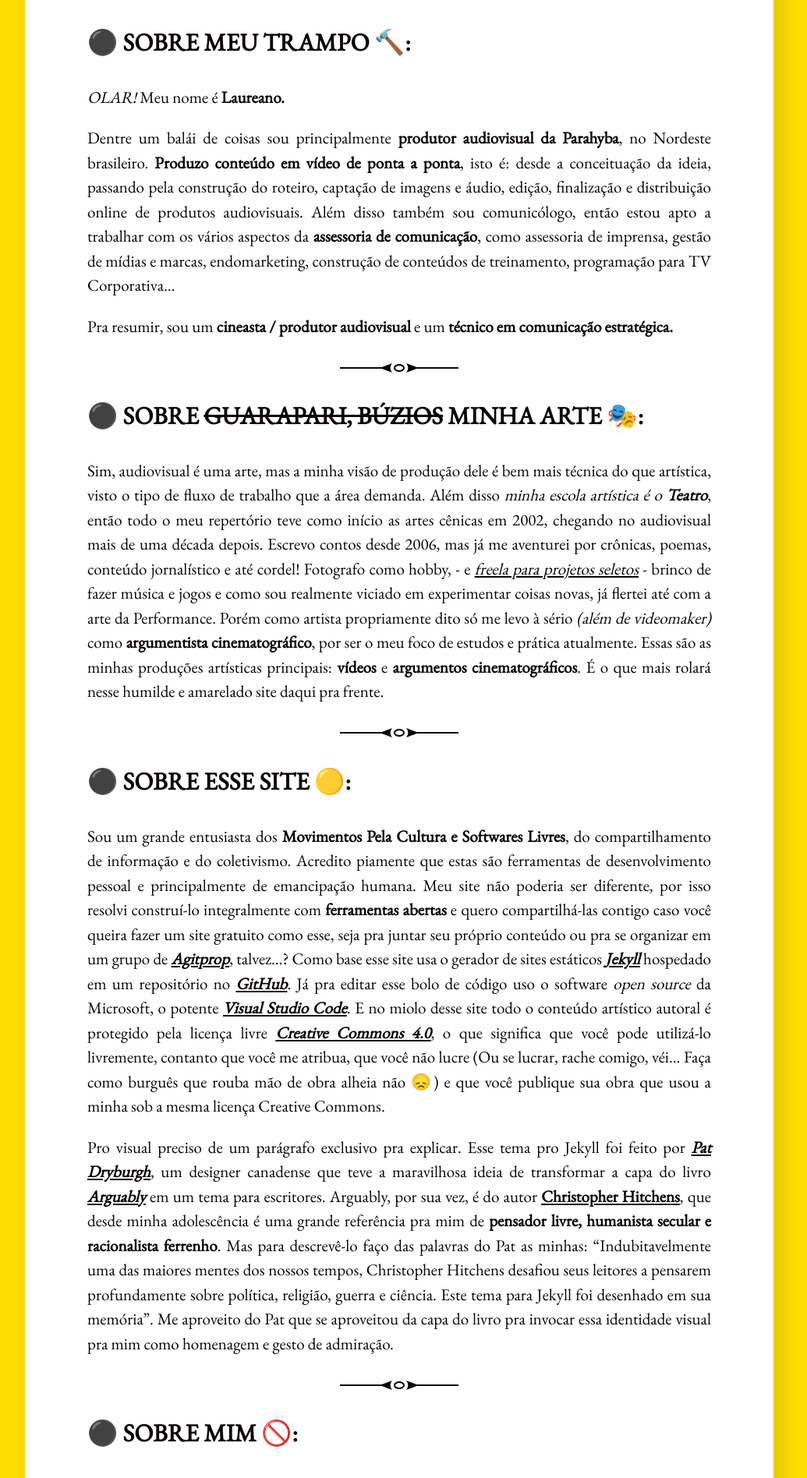
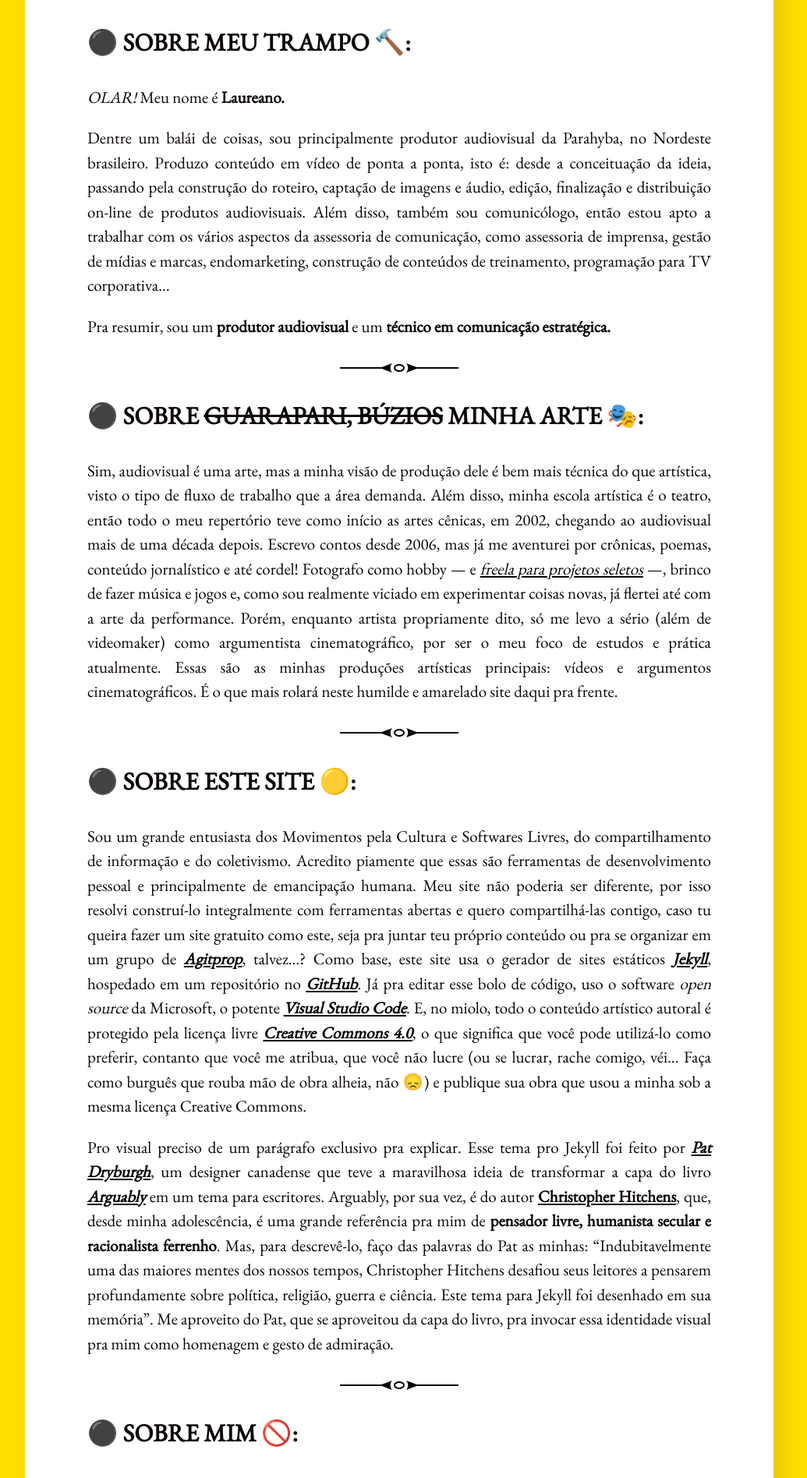
Before and after one commit to tropicaos/laueu, a Jekyll site: the page built from sobre.md, in a window 1280 px wide. Shown: the part 980-2876 px from the top of the page at 78% size, without its empty margins (128-1163 px from the left). Built offline with Jekyll 4.4.1, drawn with Linux system fonts in a browser that asks for light colours; comment, search, counter and statistics services are not loaded; some of the changed text lies outside the part shown.

Commit message:
REVISÃO SUELLEN S2

```diff
--- a/sobre.md
+++ b/sobre.md
@@ -13,19 +13,19 @@ layout: page
 ### **⚫ SOBRE MEU TRAMPO 🔨:**
 *OLAR!* Meu nome é **Laureano.**
 
-Dentre um balái de coisas sou principalmente **produtor audiovisual da Parahyba**, no Nordeste brasileiro. **Produzo conteúdo em vídeo de ponta a ponta**, isto é: desde a conceituação da ideia, passando pela construção do roteiro, captação de imagens e áudio, edição, finalização e distribuição online de produtos audiovisuais. Além disso também sou comunicólogo, então estou apto a trabalhar com os vários aspectos da **assessoria de comunicação**, como assessoria de imprensa, gestão de mídias e marcas, endomarketing, construção de conteúdos de treinamento, programação para TV Corporativa...
+Dentre um balái de coisas, sou principalmente produtor audiovisual da Parahyba, no Nordeste brasileiro. Produzo conteúdo em vídeo de ponta a ponta, isto é: desde a conceituação da ideia, passando pela construção do roteiro, captação de imagens e áudio, edição, finalização e distribuição on-line de produtos audiovisuais. Além disso, também sou comunicólogo, então estou apto a trabalhar com os vários aspectos da assessoria de comunicação, como assessoria de imprensa, gestão de mídias e marcas, endomarketing, construção de conteúdos de treinamento, programação para TV corporativa…
 
-Pra resumir, sou um **cineasta / produtor audiovisual** e um **técnico em comunicação estratégica.**
+Pra resumir, sou um **produtor audiovisual** e um **técnico em comunicação estratégica.**
 
 <h1 itemprop="name headline" class="post-title divided p-name" text-align="center"></h1>
 ### **⚫ SOBRE ~~GUARAPARI, BÚZIOS~~ MINHA ARTE 🎭:**
-Sim, audiovisual é uma arte, mas a minha visão de produção dele é bem mais técnica do que artística, visto o tipo de fluxo de trabalho que a área demanda. Além disso *minha escola artística é o **Teatro***, então todo o meu repertório teve como início as artes cênicas em 2002, chegando no audiovisual mais de uma década depois. Escrevo contos desde 2006, mas já me aventurei por crônicas, poemas, conteúdo jornalístico e até cordel! Fotografo como hobby, - e [*freela para projetos seletos*](/Trampos/Imburana){:target="_blank"} - brinco de fazer música e jogos e como sou realmente viciado em experimentar coisas novas, já flertei até com a arte da Performance. Porém como artista propriamente dito só me levo à sério *(além de videomaker)* como **argumentista cinematográfico**, por ser o meu foco de estudos e prática atualmente. Essas são as minhas produções artísticas principais: **vídeos** e **argumentos cinematográficos**. É o que mais rolará nesse humilde e amarelado site daqui pra frente.
+Sim, audiovisual é uma arte, mas a minha visão de produção dele é bem mais técnica do que artística, visto o tipo de fluxo de trabalho que a área demanda. Além disso, minha escola artística é o teatro, então todo o meu repertório teve como início as artes cênicas, em 2002, chegando ao audiovisual mais de uma década depois. Escrevo contos desde 2006, mas já me aventurei por crônicas, poemas, conteúdo jornalístico e até cordel! Fotografo como hobby — e [*freela para projetos seletos*](/Trampos/Imburana){:target="_blank"} —, brinco de fazer música e jogos e, como sou realmente viciado em experimentar coisas novas, já flertei até com a arte da performance. Porém, enquanto artista propriamente dito, só me levo a sério (além de videomaker) como argumentista cinematográfico, por ser o meu foco de estudos e prática atualmente. Essas são as minhas produções artísticas principais: vídeos e argumentos cinematográficos. É o que mais rolará neste humilde e amarelado site daqui pra frente.
 
 <h1 itemprop="name headline" class="post-title divided p-name" text-align="center"></h1>
-### **⚫ SOBRE ESSE SITE 🟡:**
-Sou um grande entusiasta dos **Movimentos Pela Cultura e Softwares Livres**, do compartilhamento de informação e do coletivismo. Acredito piamente que estas são ferramentas de desenvolvimento pessoal e principalmente de emancipação humana. Meu site não poderia ser diferente, por isso resolvi construí-lo integralmente com **ferramentas abertas** e quero compartilhá-las contigo caso você queira fazer um site gratuito como esse, seja pra juntar seu próprio conteúdo ou pra se organizar em um grupo de [***Agitprop***](https://pt.wikipedia.org/wiki/Agitprop){:target="_blank"}, talvez...? Como base esse site usa o gerador de sites estáticos [***Jekyll***](http://jekyll-brasil.github.io/){:target="_blank"} hospedado em um repositório no [***GitHub***](https://github.com){:target="_blank"}. Já pra editar esse bolo de código uso o software *open source* da Microsoft, o potente [***Visual Studio Code***](https://code.visualstudio.com/){:target="_blank"}. E no miolo desse site todo o conteúdo artístico autoral é protegido pela licença livre [***Creative Commons 4.0***](https://creativecommons.org/licenses/by-nc-sa/3.0/deed.pt_BR){:target="_blank"}, o que significa que você pode utilizá-lo livremente, contanto que você me atribua, que você não lucre (Ou se lucrar, rache comigo, véi... Faça como burguês que rouba mão de obra alheia não 😞) e que você publique sua obra que usou a minha sob a mesma licença Creative Commons.
+### **⚫ SOBRE ESTE SITE 🟡:**
+Sou um grande entusiasta dos Movimentos pela Cultura e Softwares Livres, do compartilhamento de informação e do coletivismo. Acredito piamente que essas são ferramentas de desenvolvimento pessoal e principalmente de emancipação humana. Meu site não poderia ser diferente, por isso resolvi construí-lo integralmente com ferramentas abertas e quero compartilhá-las contigo, caso tu queira fazer um site gratuito como este, seja pra juntar teu próprio conteúdo ou pra se organizar em um grupo de [***Agitprop***](https://pt.wikipedia.org/wiki/Agitprop){:target="_blank"}, talvez...? Como base, este site usa o gerador de sites estáticos [***Jekyll***](http://jekyll-brasil.github.io/){:target="_blank"}, hospedado em um repositório no [***GitHub***](https://github.com){:target="_blank"}. Já pra editar esse bolo de código, uso o software *open source* da Microsoft, o potente [***Visual Studio Code***](https://code.visualstudio.com/){:target="_blank"}. E, no miolo, todo o conteúdo artístico autoral é protegido pela licença livre [***Creative Commons 4.0***](https://creativecommons.org/licenses/by-nc-sa/3.0/deed.pt_BR){:target="_blank"}, o que significa que você pode utilizá-lo como preferir, contanto que você me atribua, que você não lucre (ou se lucrar, rache comigo, véi... Faça como burguês que rouba mão de obra alheia, não 😞) e publique sua obra que usou a minha sob a mesma licença Creative Commons.
 
-Pro visual preciso de um parágrafo exclusivo pra explicar. Esse tema pro Jekyll foi feito por [***Pat Dryburgh***](https://patdryburgh.com/){:target="_blank"}, um designer canadense que teve a maravilhosa ideia de transformar a capa do livro [***Arguably***](https://amzn.to/38eqCWV){:target="_blank"} em um tema para escritores. Arguably, por sua vez, é do autor [**Christopher Hitchens**](https://pt.wikipedia.org/wiki/Christopher_Hitchens){:target="_blank"}, que desde minha adolescência é uma grande referência pra mim de **pensador livre, humanista secular e racionalista ferrenho**. Mas para descrevê-lo faço das palavras do Pat as minhas: "Indubitavelmente uma das maiores mentes dos nossos tempos, Christopher Hitchens desafiou seus leitores a pensarem profundamente sobre política, religião, guerra e ciência. Este tema para Jekyll foi desenhado em sua memória". Me aproveito do Pat que se aproveitou da capa do livro pra invocar essa identidade visual pra mim como homenagem e gesto de admiração.
+Pro visual preciso de um parágrafo exclusivo pra explicar. Esse tema pro Jekyll foi feito por [***Pat Dryburgh***](https://patdryburgh.com/){:target="_blank"}, um designer canadense que teve a maravilhosa ideia de transformar a capa do livro [***Arguably***](https://amzn.to/38eqCWV){:target="_blank"} em um tema para escritores. Arguably, por sua vez, é do autor [**Christopher Hitchens**](https://pt.wikipedia.org/wiki/Christopher_Hitchens){:target="_blank"}, que, desde minha adolescência, é uma grande referência pra mim de **pensador livre, humanista secular e racionalista ferrenho**. Mas, para descrevê-lo, faço das palavras do Pat as minhas: "Indubitavelmente uma das maiores mentes dos nossos tempos, Christopher Hitchens desafiou seus leitores a pensarem profundamente sobre política, religião, guerra e ciência. Este tema para Jekyll foi desenhado em sua memória". Me aproveito do Pat, que se aproveitou da capa do livro, pra invocar essa identidade visual pra mim como homenagem e gesto de admiração.
 
 <h1 itemprop="name headline" class="post-title divided p-name" text-align="center"></h1>
 ### **⚫ SOBRE MIM 🚫:**
```
Also changed, not shown: contato.md (+3 -3 lines), fotos.md (+1 -1 lines), jogos.md (+1 -1 lines), textos.md (+2 -2 lines), vídeos.md (+1 -1 lines).
